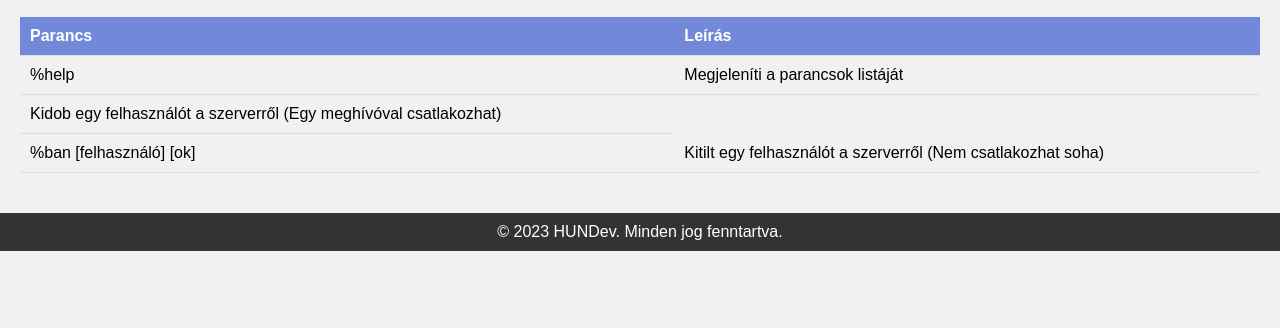
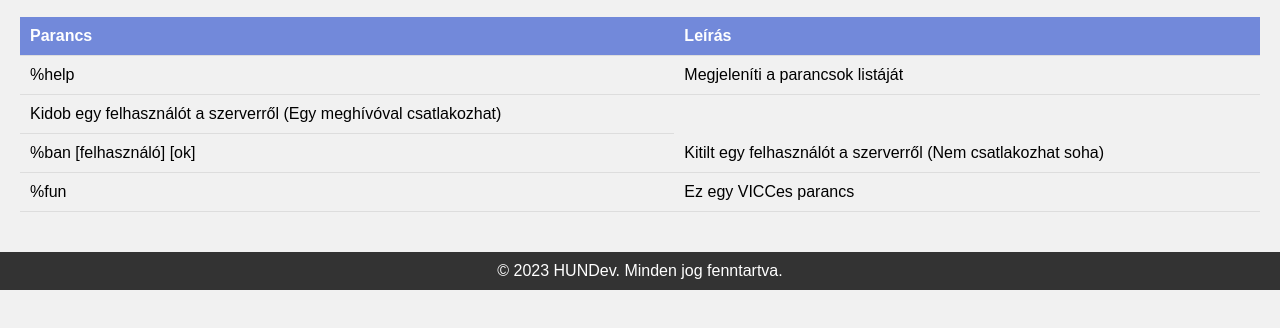
Before and after one commit to Korte-Craft/hundev.github.io, a plain HTML site: page parancsok.html in a window 1280 px wide. Shown: the part 214-542 px from the top of the page. Drawn offline with Linux system fonts and the light colour scheme.

Commit message:
Update parancsok.html

```diff
--- a/parancsok.html
+++ b/parancsok.html
@@ -122,6 +122,10 @@ main {
                     <td>%ban [felhasználó] [ok]</td>
                     <td>Kitilt egy felhasználót a szerverről (Nem csatlakozhat soha)</td>
                 </tr>
+                <tr>
+                    <td>%fun</td>
+                    <td>Ez egy VICCes parancs</td>
+                </tr>
 
             </tbody>
         </table>
```
